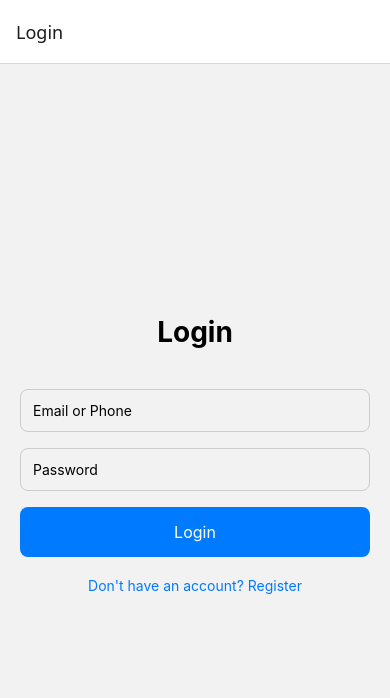
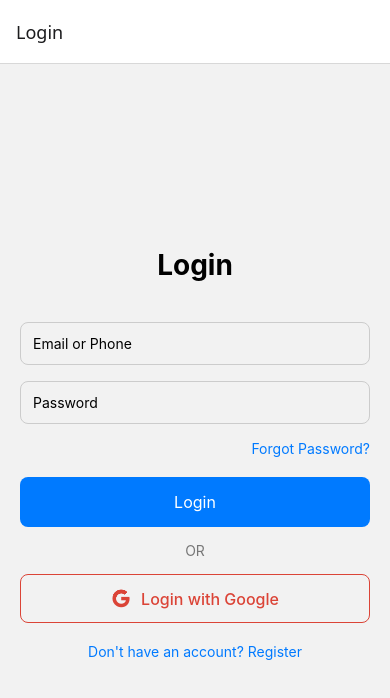
Before and after one commit to sanjaii1/TravelApp, a React Native app: screen /Login in a window 390 px wide. Shown: the top 698 px of the page. Built offline with nearby package versions, Linux system fonts and the light colour scheme.

Commit message:
Enhance LoginScreen with Google login option and forgot password feature; update package dependencies to include @expo/vector-icons.

```diff
--- a/package.json
+++ b/package.json
@@ -23,7 +23,8 @@
     "react-native-reanimated": "~3.17.4",
     "react-native-safe-area-context": "5.4.0",
     "react-native-screens": "~4.11.1",
-    "react-redux": "^9.2.0"
+    "react-redux": "^9.2.0",
+    "@expo/vector-icons": "^14.1.0"
   },
   "devDependencies": {
     "@babel/core": "^7.20.0"
--- a/src/screens/Auth/LoginScreen.js
+++ b/src/screens/Auth/LoginScreen.js
@@ -1,17 +1,25 @@
 import React, { useState } from 'react';
 import { View, Text, TextInput, TouchableOpacity, StyleSheet, Alert } from 'react-native';
+import { AntDesign } from '@expo/vector-icons';
 
 export default function LoginScreen({ navigation }) {
   const [email, setEmail] = useState('');
   const [password, setPassword] = useState('');
 
   const handleLogin = () => {
-    // Temporary dummy check
-    if (email === 'bsanjay235@gmail.com' && password === '123456') {
-      navigation.navigate('Flights'); // go to Flights screen after login
+    if (email === 'user@example.com' && password === '123456') {
+      navigation.navigate('Flights');
     } else {
       Alert.alert('Login Failed', 'Invalid email or password');
     }
+  };
+
+  const handleGoogleLogin = () => {
+    Alert.alert('Google Login', 'Google login feature coming soon.');
+  };
+
+  const handleForgotPassword = () => {
+    Alert.alert('Forgot Password', 'Redirecting to reset password screen...');
   };
 
   return (
@@ -34,8 +42,19 @@ export default function LoginScreen({ navigation }) {
         onChangeText={setPassword}
       />
 
+      <TouchableOpacity onPress={handleForgotPassword}>
+        <Text style={styles.forgot}>Forgot Password?</Text>
+      </TouchableOpacity>
+
       <TouchableOpacity style={styles.button} onPress={handleLogin}>
         <Text style={styles.buttonText}>Login</Text>
+      </TouchableOpacity>
+
+      <Text style={styles.orText}>OR</Text>
+
+      <TouchableOpacity style={styles.googleButton} onPress={handleGoogleLogin}>
+        <AntDesign name="google" size={20} color="#DB4437" style={styles.googleIcon} />
+        <Text style={styles.googleText}>Login with Google</Text>
       </TouchableOpacity>
 
       <TouchableOpacity onPress={() => navigation.navigate('Register')}>
@@ -51,9 +70,37 @@ const styles = StyleSheet.create({
   input: {
     borderWidth: 1, borderColor: '#ccc', padding: 12, borderRadius: 8, marginBottom: 16,
   },
+  forgot: {
+    color: '#007AFF',
+    textAlign: 'right',
+    marginBottom: 20,
+  },
   button: {
     backgroundColor: '#007AFF', padding: 15, borderRadius: 8, alignItems: 'center',
   },
   buttonText: { color: 'white', fontSize: 16 },
+  orText: {
+    textAlign: 'center',
+    marginVertical: 15,
+    fontSize: 14,
+    color: '#777',
+  },
+  googleButton: {
+    flexDirection: 'row',
+    borderColor: '#DB4437',
+    borderWidth: 1,
+    borderRadius: 8,
+    padding: 12,
+    justifyContent: 'center',
+    alignItems: 'center',
+  },
+  googleIcon: {
+    marginRight: 10,
+  },
+  googleText: {
+    color: '#DB4437',
+    fontWeight: '500',
+    fontSize: 16,
+  },
   link: { color: '#007AFF', textAlign: 'center', marginTop: 20 },
 });
```
Also changed, not shown: 1 other file (tests, documents, lock files or other folders).
